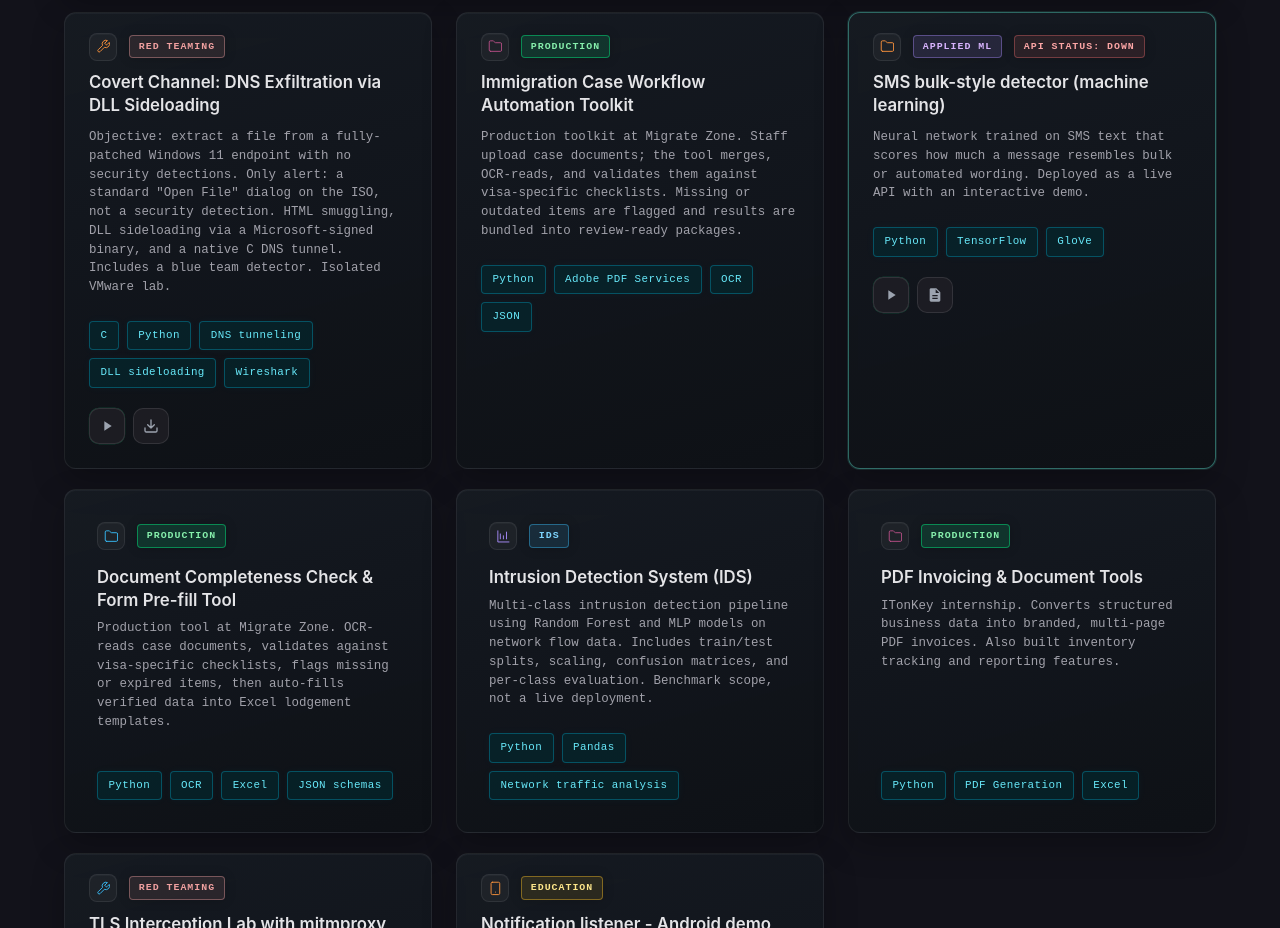
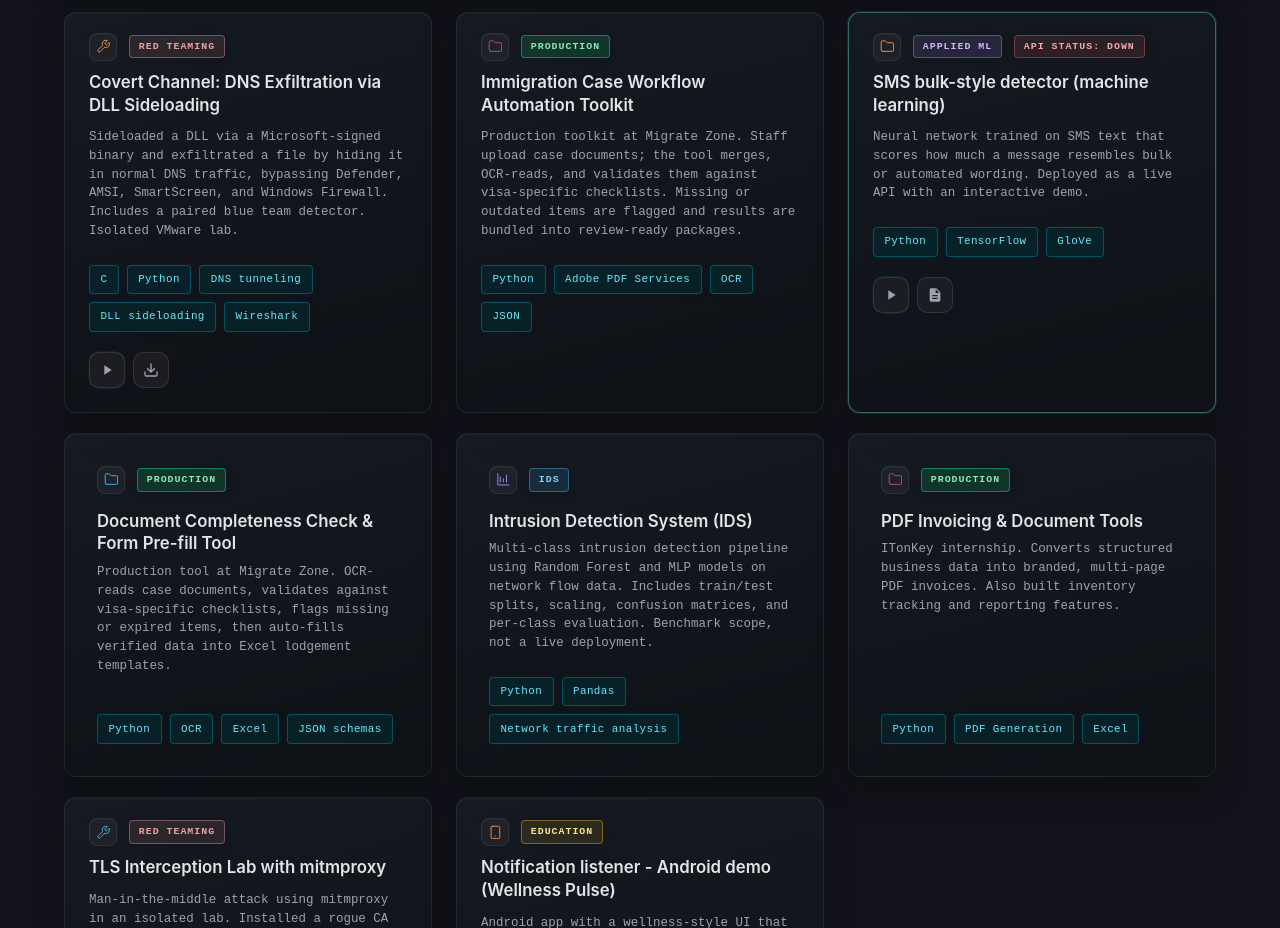
Before and after one commit to 0m-5hah/portfolio, a plain HTML site: page index.html in a window 1280 px wide. Shown: the part 3120-4048 px from the top of the page. Drawn offline with Linux system fonts and the light colour scheme; no server answers.

Commit message:
Shorten DNS exfiltration card description
Co-authored-by: Cursor <cursoragent@cursor.com>

```diff
--- a/index.html
+++ b/index.html
@@ -397,7 +397,7 @@
                             <h3 class="project-title">Covert Channel: DNS Exfiltration via DLL Sideloading</h3>
                             <div class="project-content-detail">
                                 <p class="project-description">
-                                    Objective: extract a file from a fully-patched Windows 11 endpoint with no security detections. Only alert: a standard "Open File" dialog on the ISO, not a security detection. HTML smuggling, DLL sideloading via a Microsoft-signed binary, and a native C DNS tunnel. Includes a blue team detector. Isolated VMware lab.
+                                    Sideloaded a DLL via a Microsoft-signed binary and exfiltrated a file by hiding it in normal DNS traffic, bypassing Defender, AMSI, SmartScreen, and Windows Firewall. Includes a paired blue team detector. Isolated VMware lab.
                                 </p>
                                 <ul class="project-tech">
                                     <li>C</li>
```
